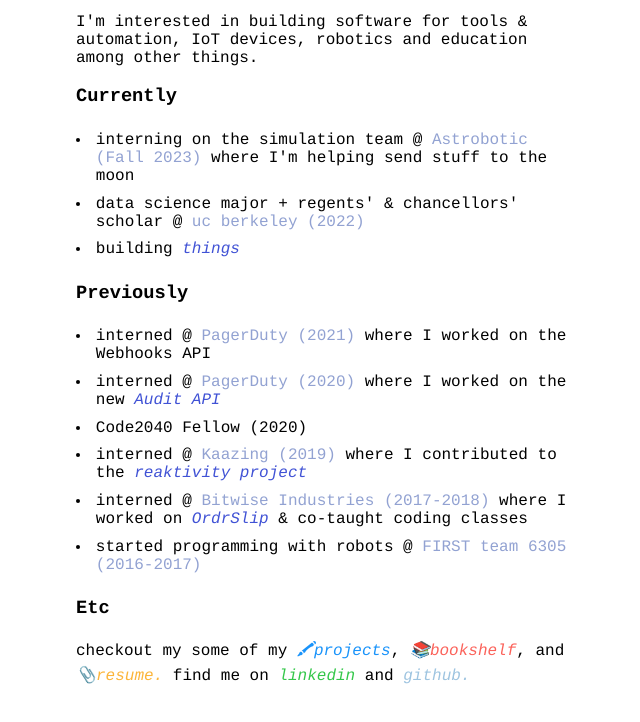
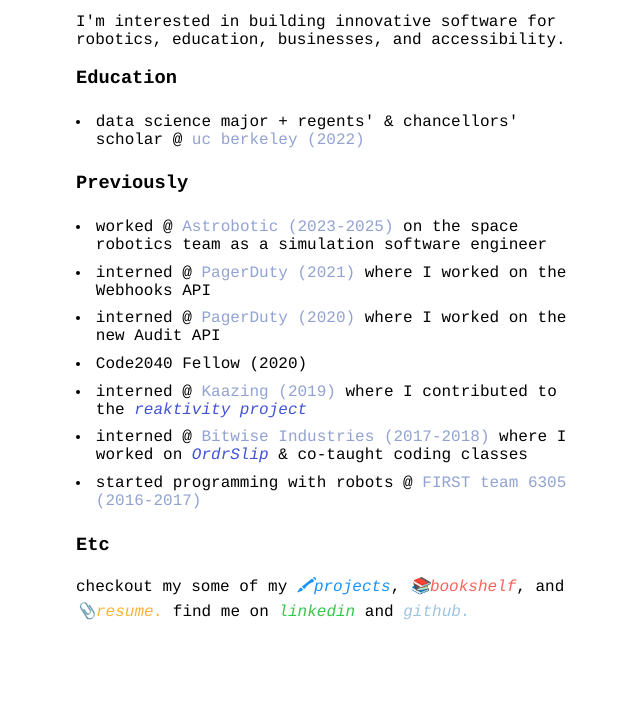
Before and after one commit to amandaratio/amandaratio.github.io, a plain HTML site: page index.html in a window 1280 px wide. Shown: the part 66-788 px from the top of the page, without its empty margins (314-954 px from the left). Drawn offline with Linux system fonts and the light colour scheme.

Commit message:
Update index.html

```diff
--- a/index.html
+++ b/index.html
@@ -21,34 +21,27 @@
                 </h1>
                 <div class="divider"></div>
                 <p>
-                    I'm interested in building software for tools & automation, IoT devices, robotics and education among other things.
+                    I'm interested in building innovative software for robotics, education, businesses, and accessibility.
                 </p>
             </div>
             <div class="current">
-                <h3>Currently</h3>
+                <h3>Education</h3>
                 <ul>
-                    <li>
-                        interning on the simulation team @
-                        <span class="lavender">Astrobotic (Fall 2023)</span>
-                         where I'm helping send stuff to the moon
-                    </li>
                     <li>
                         data science major + regents' & chancellors' scholar @
                         <span class="lavender oneline">
                          uc berkeley (2022)
                         </span>
                     </li>
-                    <li>
-                        building
-                        <a href="https://github.com/amandaratio/" target="_blank" class="indigo">
-                            things
-                        </a>
-                    </li>
                 </ul>
             </div>
             <div class="previous">
                 <h3>Previously</h3>
                 <ul>
+                    <li>
+                      worked @ <span class="lavender">Astrobotic (2023-2025)</span>
+                      on the space robotics team as a simulation software engineer
+                    </li>
                     <li>
                         interned @
                         <span class="lavender">PagerDuty (2021)</span>
@@ -57,10 +50,7 @@
                     <li>
                         interned @
                         <span class="lavender">PagerDuty (2020)</span>
-                        where I worked on the new
-                        <a href="https://developer.pagerduty.com/docs/rest-api-v2/audit-records-api/" target="_blank" class="indigo">
-                            Audit API
-                        </a>
+                        where I worked on the new Audit API
                     </li>
                     <li>
                         Code2040 Fellow (2020)
```
